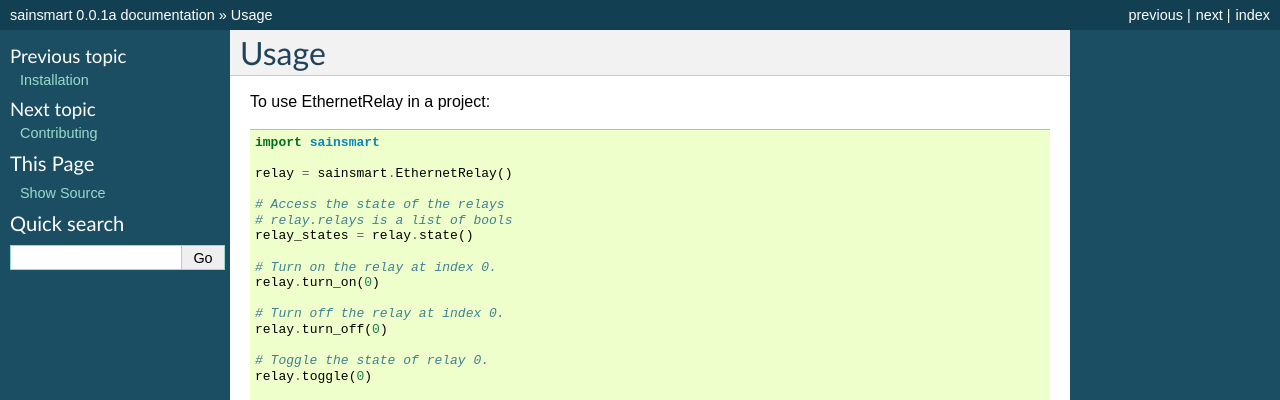
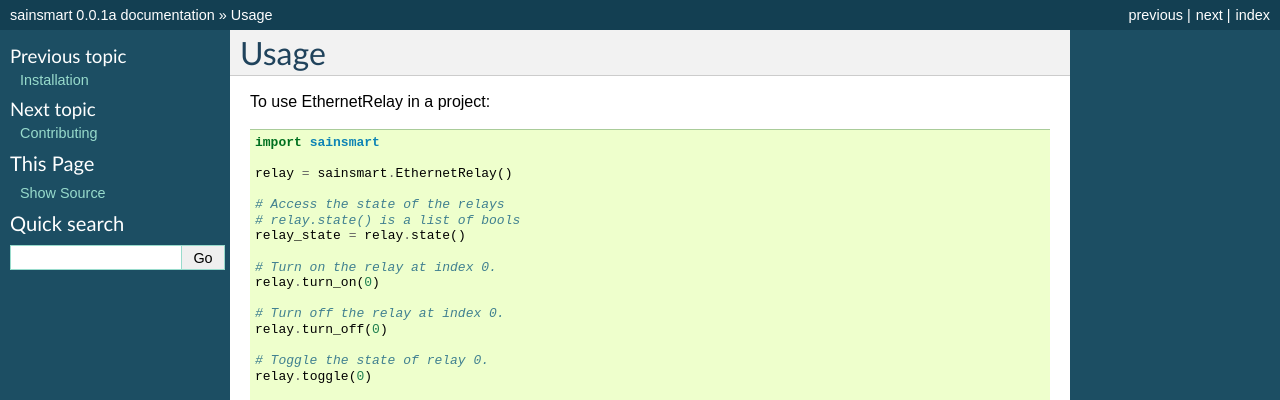
Before and after one commit to vicyap/sainsmart, a Sphinx documentation site: the page built from docs/usage.rst, in a window 1280 px wide. Shown: the top 400 px of the page. Built offline with Sphinx 7.4.7, drawn with Linux system fonts in a browser that asks for light colours; pages that are not in the unit, such as notebooks, are missing from menus.

Commit message:
fix typo in docs

```diff
--- a/README.rst
+++ b/README.rst
@@ -32,8 +32,8 @@ To use EthernetRelay in a project::
     relay = sainsmart.EthernetRelay()
 
     # Access the state of the relays
-    # relay.relays is a list of bools
-    relay_states = relay.state()
+    # relay.state() is a list of bools
+    relay_state = relay.state()
 
     # Turn on the relay at index 0.
     relay.turn_on(0)
--- a/docs/usage.rst
+++ b/docs/usage.rst
@@ -9,8 +9,8 @@ To use EthernetRelay in a project::
     relay = sainsmart.EthernetRelay()
 
     # Access the state of the relays
-    # relay.relays is a list of bools
-    relay_states = relay.state()
+    # relay.state() is a list of bools
+    relay_state = relay.state()
 
     # Turn on the relay at index 0.
     relay.turn_on(0)
```
